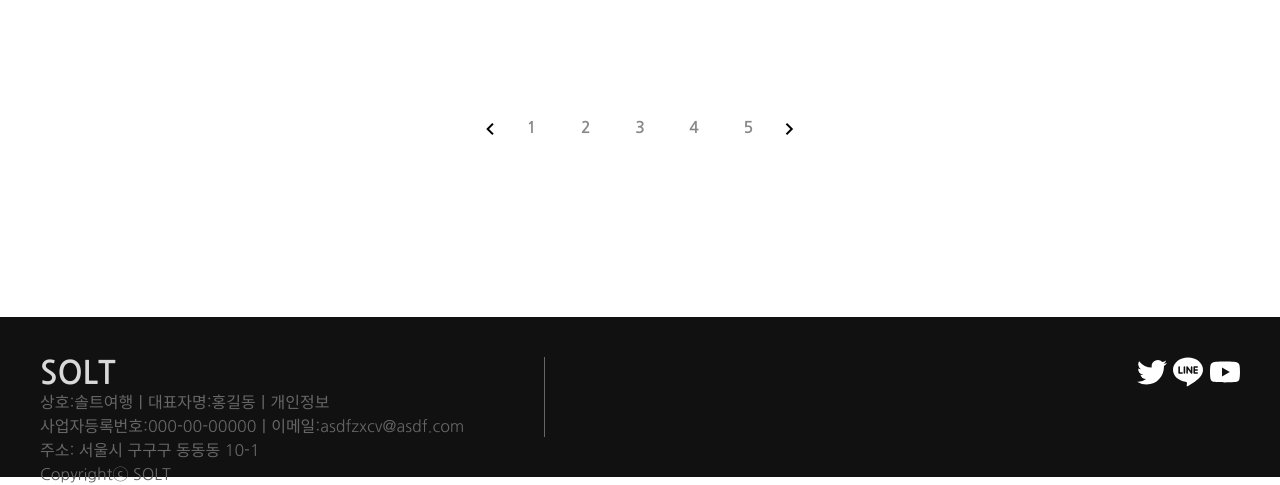
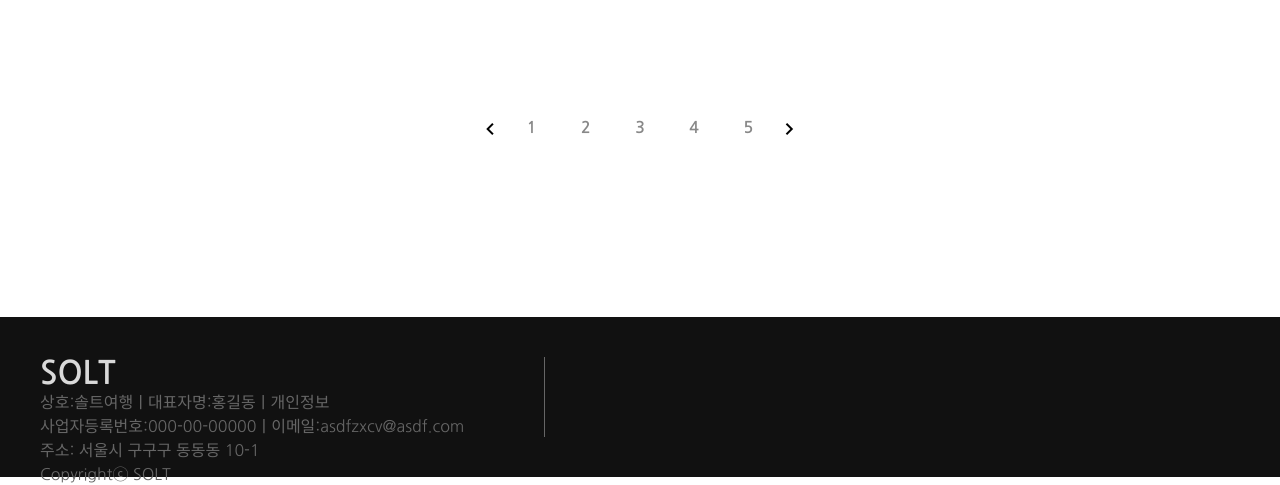
Before and after one commit to Jaemin0826/webfinal, a plain HTML site: page 해외.html in a window 1280 px wide. Shown: the part 2877-3362 px from the top of the page. Drawn offline with nearby package versions, Linux system fonts and the light colour scheme.

Commit message:
Update 해외.html

```diff
--- a/해외.html
+++ b/해외.html
@@ -634,12 +634,6 @@
         Copyrightⓒ SOLT</p1>
     </div>
 
-    <div class="info">
-            <span class="emoji"><img src="twiiter_w.svg" width="30px" alt=""></span>
-            <span class="emoji"><img src="line_w.svg" width="30px" alt=""></span>
-            <span class="emoji"><img src="youtube_w.svg" width="30px" alt=""></span>
-    </div>
-
 </div>
 
 
```
